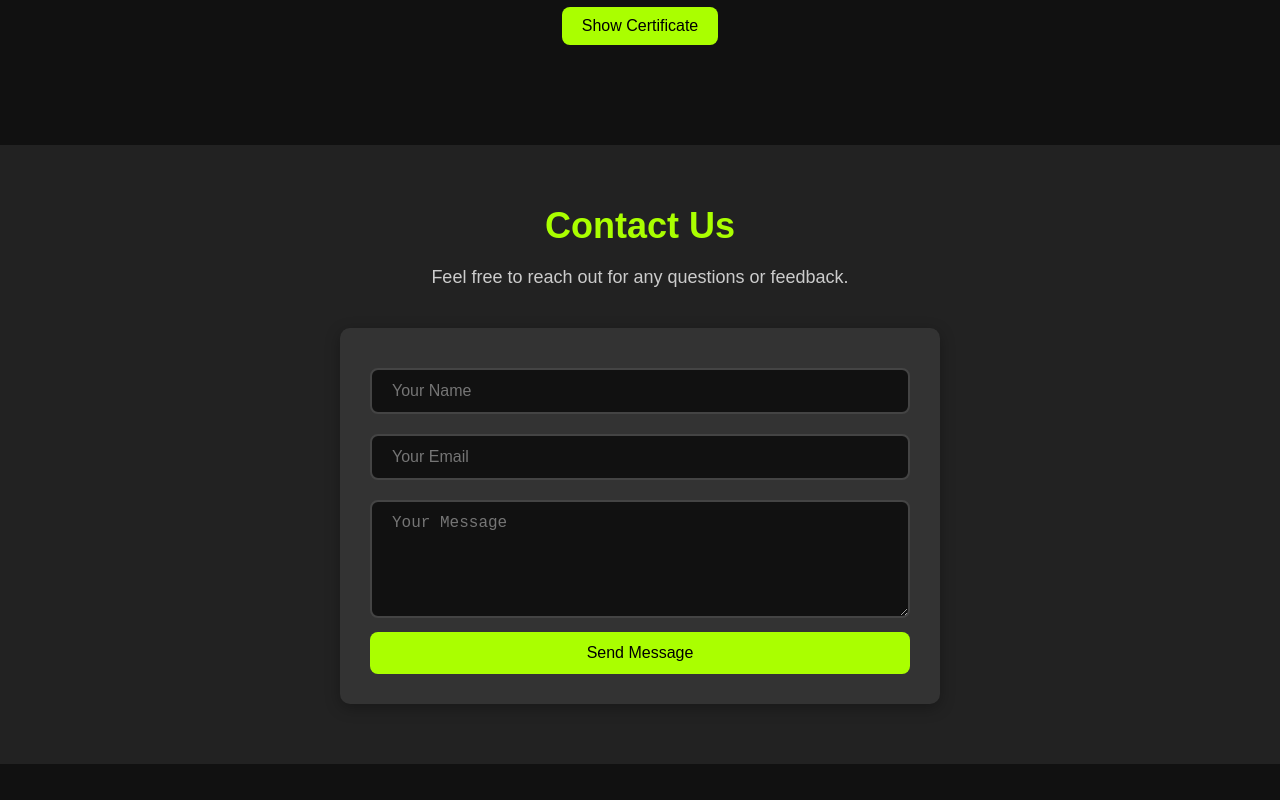
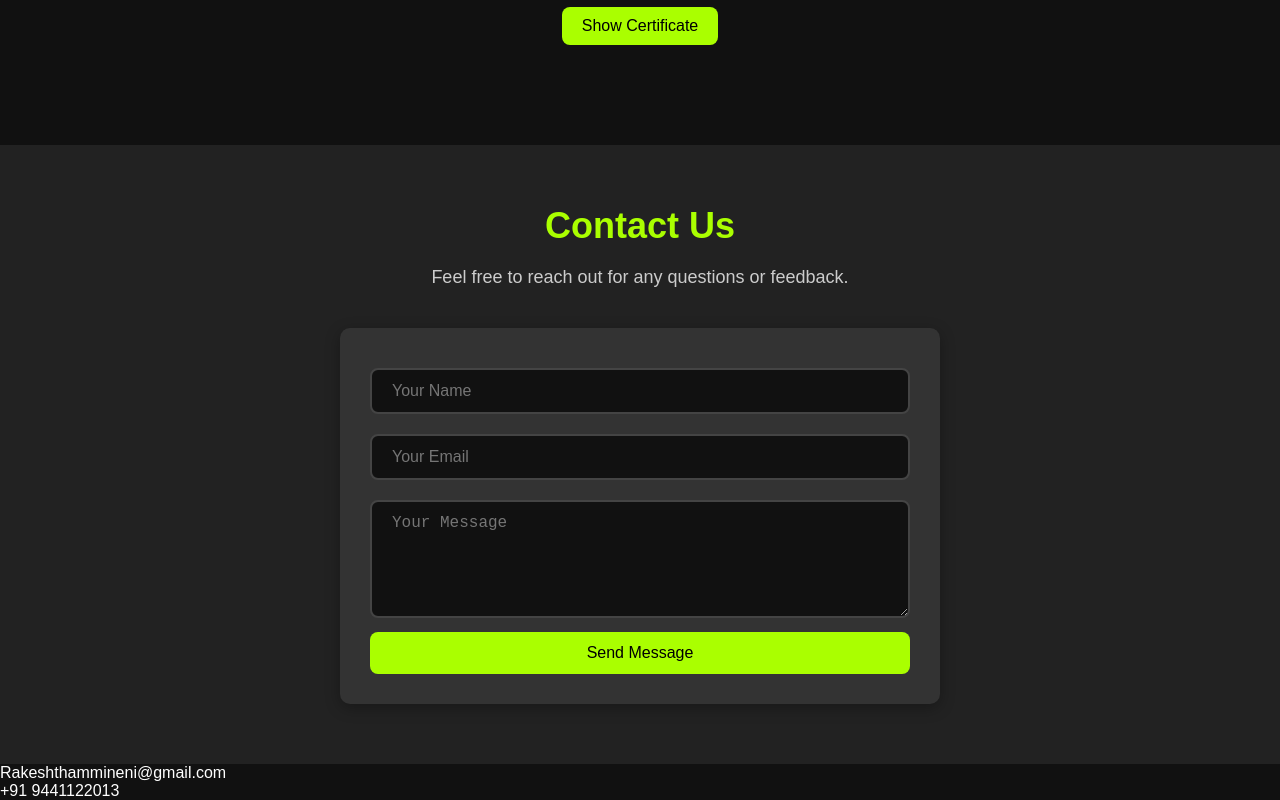
Before and after one commit to rakeshthammineni/portfolio, a plain HTML site: page index.html in a window 1280 px wide. Shown: the part 2973-3773 px from the top of the page. Before the commit the page ends 3737 px from the top, so only its background shows below. Drawn offline with Linux system fonts and the light colour scheme.

Commit message:
Update index.html

```diff
--- a/index.html
+++ b/index.html
@@ -228,6 +228,10 @@ function toggleCertificateImage(certificateId) {
         <button type="submit">Send Message</button>
     </form>
 </section>
+    <p>Rakeshthammineni@gmail.com</p>
+    <p>+91 9441122013</p>
+
+
 
 </body>
 </html>
```
